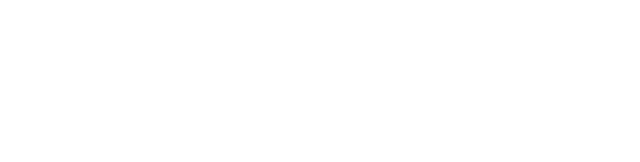
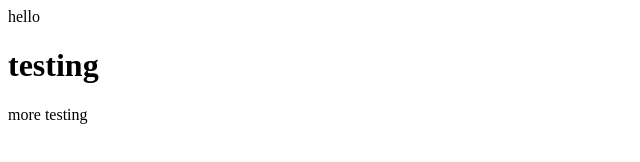
Before and after one commit to molgoatkirby/molgoatkirby.github.io, a plain HTML site: page index.html in a window 1280 px wide. Shown: the whole page, without its empty margins (0-640 px from the left). Drawn offline with Linux system fonts and the light colour scheme.

Commit message:
Update index.html

```diff
--- a/index.html
+++ b/index.html
@@ -2,9 +2,10 @@
 
 <html lang="en">
 	<head>
-
+		hello
 	</head>
 	<body>
-
+		<h1>testing</h1>
+		<p>more testing</p>
 	</body>
 </html>
```
